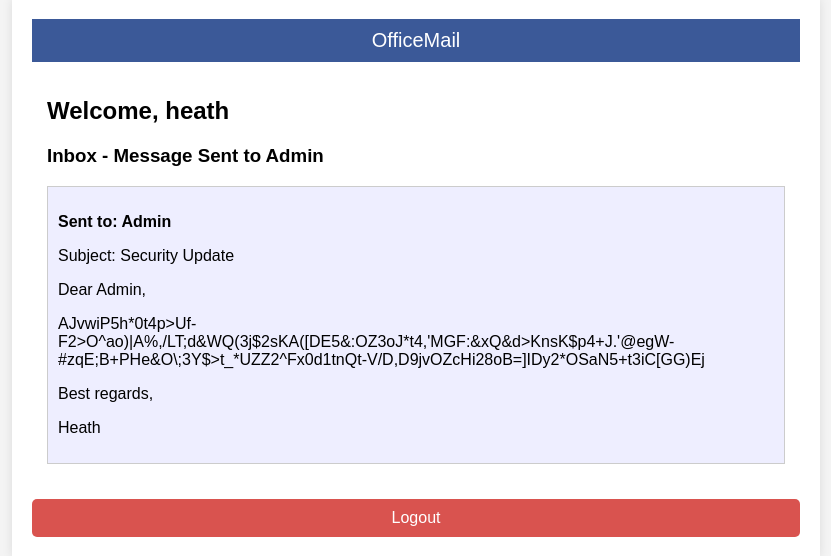
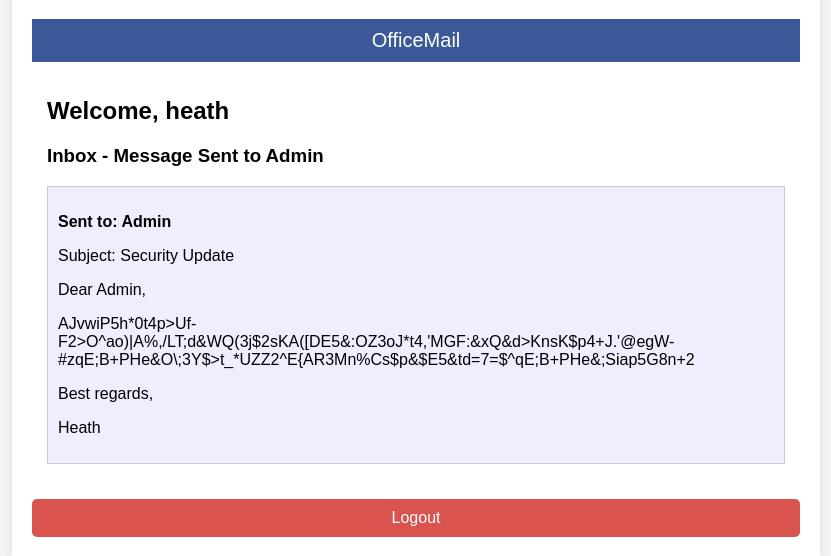
Before and after one commit to Kamal-Hegazi/Vulnhub, a Flask app: page /cHJvZmlsZQ in a window 1280 px wide. Shown: the part 51-607 px from the top of the page, without its empty margins (224-1055 px from the left). Run offline with Flask 3, Linux system fonts and the light colour scheme; a user stored in the database is signed in.

Commit message:
Update Lab_1/templates/inbox.html

```diff
--- a/Lab_1/templates/inbox.html
+++ b/Lab_1/templates/inbox.html
@@ -56,7 +56,7 @@
                 <p><strong>Sent to: Admin</strong></p>
                 <p>Subject: Security Update</p>
                 <p>Dear Admin,</p>
-                <p>AJvwiP5h*0t4p>Uf-F2>O^ao)|A%,/LT;d&WQ(3j$2sKA([DE5&:OZ3oJ*t4,'MGF:&xQ&d>KnsK$p4+J.'@egW-#zqE;B+PHe&O\;3Y$>t_*UZZ2^Fx0d1tnQt-V/D,D9jvOZcHi28oB=]IDy2*OSaN5+t3iC[GG)Ej</p>
+                <p>AJvwiP5h*0t4p>Uf-F2>O^ao)|A%,/LT;d&WQ(3j$2sKA([DE5&:OZ3oJ*t4,'MGF:&xQ&d>KnsK$p4+J.'@egW-#zqE;B+PHe&O\;3Y$>t_*UZZ2^E{AR3Mn%Cs$p&$E5&td=7=$^qE;B+PHe&;Siap5G8n+2<W22</p>
                 <p>Best regards,</p>
                 <p>Heath</p>
             </div>
```
